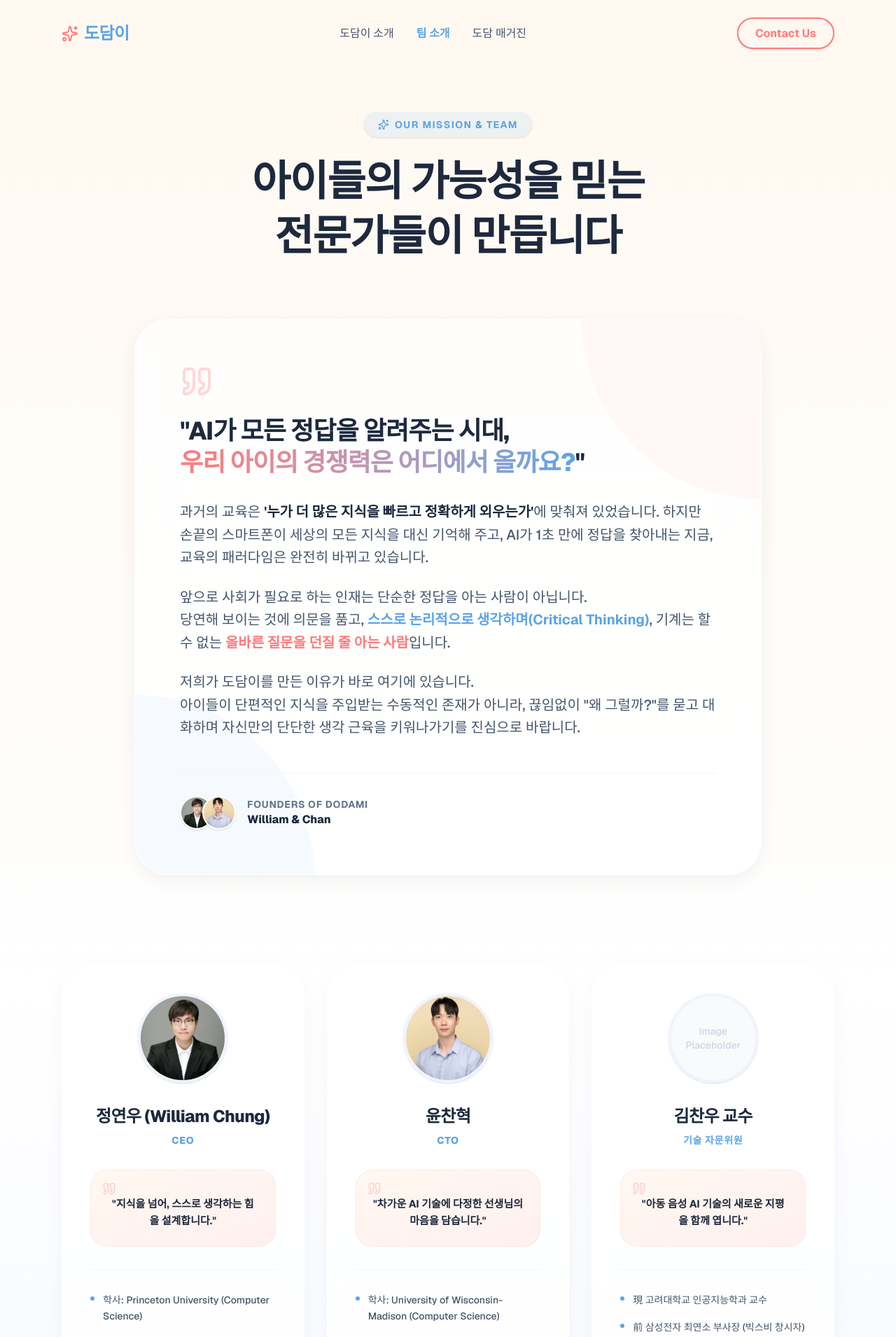
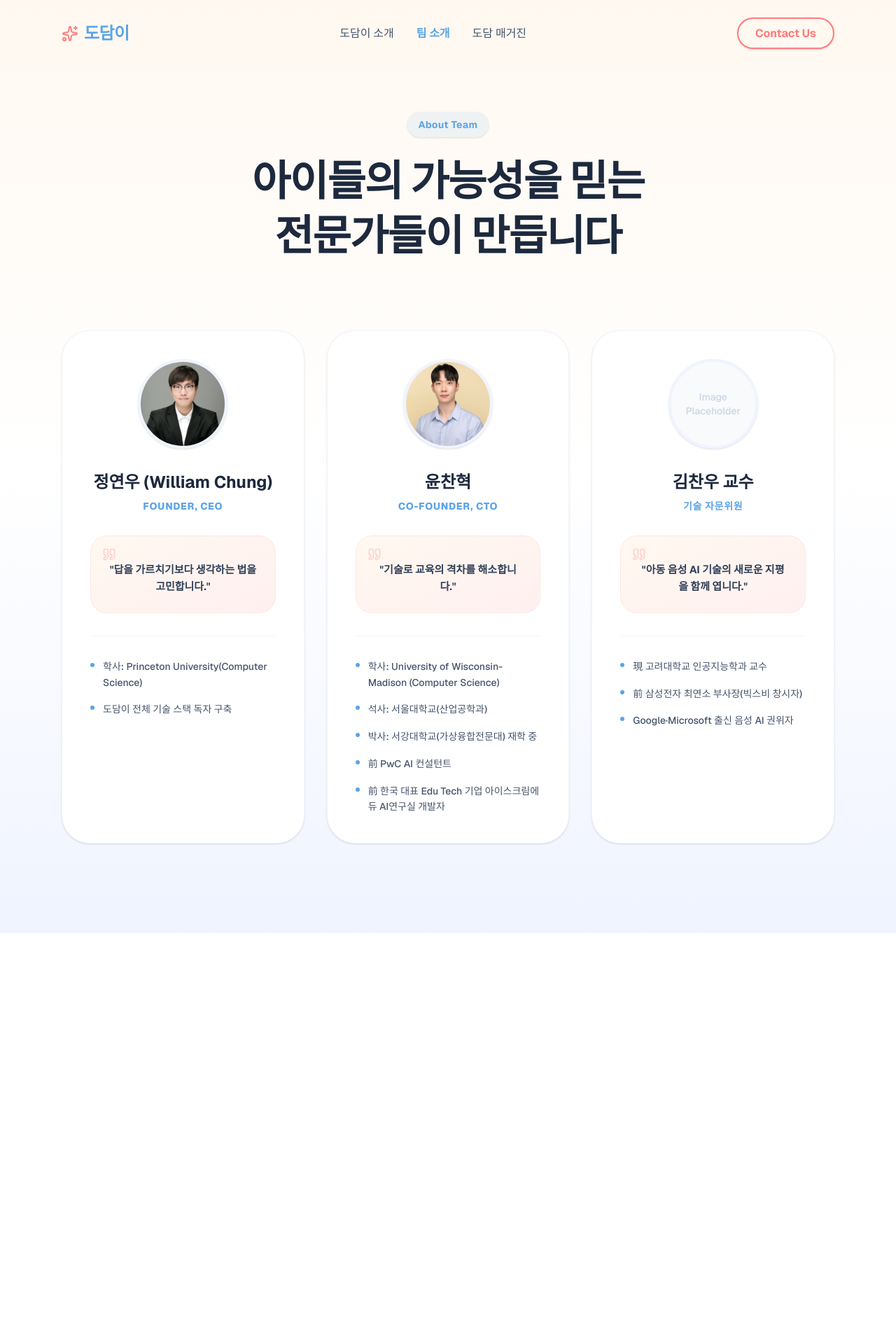
Before and after one commit to Mongsilee/dodami-web, a Next.js app: page /team in a window 1280 px wide. Shown: the top 1910 px of the page at 70% size. After the commit the page ends 1333 px from the top, so only its background shows below. Built offline with nearby package versions, Linux system fonts and the light colour scheme.

Commit message:
refactor: simplify TeamPage layout by removing modal and mission section while updating member details

```diff
--- a/src/app/team/page.tsx
+++ b/src/app/team/page.tsx
@@ -3,37 +3,33 @@ import React, { useState } from 'react';
 import { motion } from 'framer-motion';
 import Image from 'next/image';
 import GlobalHeader from '@/components/GlobalHeader';
-import SubscribeModal from '@/components/SubscribeModal';
-import { Quote, Sparkles, ArrowRight, Heart } from 'lucide-react';
+import { Quote } from 'lucide-react';
 
 export default function TeamPage() {
-  // 모달 상태 관리 추가
-  const [isModalOpen, setIsModalOpen] = useState(false);
-  const openModal = () => setIsModalOpen(true);
 
   type TeamMember = { name: string; role: string; quote: string; image?: string; details: string[] };
   const teamMembers: TeamMember[] = [
     {
       name: "정연우 (William Chung)",
-      role: "CEO",
-      image: "/images/Will.jpeg",
-      quote: "지식을 넘어, 스스로 생각하는 힘을 설계합니다.",
+      role: "Founder, CEO",
+      image: "/images/Will.jpeg", // <--- 윌리엄 대표님 사진 경로 추가 완료!
+      quote: "답을 가르치기보다 생각하는 법을 고민합니다.",
       details: [
-        "학사: Princeton University (Computer Science)",
+        "학사: Princeton University(Computer Science)",
         "도담이 전체 기술 스택 독자 구축"
       ]
     },
     {
       name: "윤찬혁",
-      role: "CTO",
-      quote: "차가운 AI 기술에 다정한 선생님의 마음을 담습니다.",
+      role: "Co-founder, CTO",
+      quote: "기술로 교육의 격차를 해소합니다.",
       image: "/images/Chan.jpeg",
       details: [
         "학사: University of Wisconsin-Madison (Computer Science)",
-        "석사: 서울대학교 (산업공학과)",
-        "박사: 서강대학교 (가상융합테크놀로지) 재학 중",
+        "석사: 서울대학교(산업공학과)",
+        "박사: 서강대학교(가상융합전문대) 재학 중",
         "前 PwC AI 컨설턴트",
-        "前 아이스크림에듀 AI연구실 데이터 엔지니어",
+        "前 한국 대표 Edu Tech 기업 아이스크림에듀 AI연구실 개발자",
       ]
     },
     {
@@ -42,7 +38,7 @@ export default function TeamPage() {
       quote: "아동 음성 AI 기술의 새로운 지평을 함께 엽니다.",
       details: [
         "現 고려대학교 인공지능학과 교수",
-        "前 삼성전자 최연소 부사장 (빅스비 창시자)",
+        "前 삼성전자 최연소 부사장(빅스비 창시자)",
         "Google·Microsoft 출신 음성 AI 권위자"
       ]
     }
@@ -53,32 +49,19 @@ export default function TeamPage() {
     visible: { opacity: 1, y: 0, transition: { duration: 0.8, ease: "easeOut" } }
   };
 
-  const staggerContainer = {
-    hidden: { opacity: 0 },
-    visible: {
-      opacity: 1,
-      transition: { staggerChildren: 0.2 }
-    }
-  };
-
   return (
-    <div className="min-h-screen bg-gradient-to-b from-[#FFF8F0] via-white to-[#F0F4FF] font-sans text-slate-800 pb-20 overflow-x-hidden">
+    <div className="min-h-screen bg-gradient-to-b from-[#FFF8F0] via-white to-[#F0F4FF] font-sans text-slate-800 pb-32">
       <GlobalHeader />
-      {/* 구독 모달 컴포넌트 추가 */}
-      <SubscribeModal isOpen={isModalOpen} onClose={() => setIsModalOpen(false)} />
 
       <main className="max-w-6xl mx-auto px-6 pt-40">
-
-        {/* Header Section */}
         <motion.div
           initial="hidden"
           animate="visible"
           variants={fadeInUp}
-          className="text-center mb-20"
+          className="text-center mb-24"
         >
-          <span className="bg-[#5BA4E6]/10 text-[#5BA4E6] font-bold px-5 py-2 rounded-full mb-6 inline-flex items-center gap-2 text-sm tracking-widest uppercase shadow-sm">
-            <Sparkles className="w-4 h-4" />
-            Our Mission & Team
+          <span className="bg-[#5BA4E6]/10 text-[#5BA4E6] font-bold px-4 py-2 rounded-full mb-6 inline-block text-sm tracking-wide shadow-sm">
+            About Team
           </span>
           <h1 className="text-4xl md:text-5xl lg:text-6xl font-extrabold tracking-tight text-slate-800 leading-[1.3]">
             아이들의 가능성을 믿는 <br className="hidden md:block" />
@@ -86,84 +69,29 @@ export default function TeamPage() {
           </h1>
         </motion.div>
 
-        {/* Our Mission / Founder's Letter Section */}
-        <motion.section
-          initial="hidden"
-          whileInView="visible"
-          viewport={{ once: true, margin: "-50px" }}
-          variants={fadeInUp}
-          className="mb-32 max-w-4xl mx-auto"
-        >
-          <div className="bg-white/80 backdrop-blur-xl p-10 md:p-16 rounded-[48px] border border-white/50 shadow-[0_8px_30px_rgb(0,0,0,0.06)] relative overflow-hidden">
-            <div className="absolute top-0 right-0 w-64 h-64 bg-[#FF7B7B]/5 rounded-bl-full pointer-events-none" />
-            <div className="absolute bottom-0 left-0 w-64 h-64 bg-[#5BA4E6]/5 rounded-tr-full pointer-events-none" />
-
-            <div className="relative z-10">
-              <Quote className="w-12 h-12 text-[#FF7B7B]/30 mb-6" />
-              <h2 className="text-3xl md:text-4xl font-extrabold text-slate-800 mb-8 leading-tight tracking-tight">
-                "AI가 모든 정답을 알려주는 시대, <br />
-                <span className="text-transparent bg-clip-text bg-gradient-to-r from-[#FF7B7B] to-[#5BA4E6]">우리 아이의 경쟁력은 어디에서 올까요?</span>"
-              </h2>
-
-              <div className="space-y-6 text-lg md:text-xl text-slate-600 font-medium leading-relaxed">
-                <p>
-                  과거의 교육은 <span className="text-slate-800 font-bold">'누가 더 많은 지식을 빠르고 정확하게 외우는가'</span>에 맞춰져 있었습니다.
-                  하지만 손끝의 스마트폰이 세상의 모든 지식을 대신 기억해 주고, AI가 1초 만에 정답을 찾아내는 지금, 교육의 패러다임은 완전히 바뀌고 있습니다.
-                </p>
-                <p>
-                  앞으로 사회가 필요로 하는 인재는 단순한 정답을 아는 사람이 아닙니다. <br className="hidden md:block" />
-                  당연해 보이는 것에 의문을 품고, <span className="text-[#5BA4E6] font-bold">스스로 논리적으로 생각하며(Critical Thinking)</span>,
-                  기계는 할 수 없는 <span className="text-[#FF7B7B] font-bold">올바른 질문을 던질 줄 아는 사람</span>입니다.
-                </p>
-                <p>
-                  저희가 도담이를 만든 이유가 바로 여기에 있습니다. <br />
-                  아이들이 단편적인 지식을 주입받는 수동적인 존재가 아니라, 끊임없이 "왜 그럴까?"를 묻고 대화하며 자신만의 단단한 생각 근육을 키워나가기를 진심으로 바랍니다.
-                </p>
-              </div>
-
-              <div className="mt-12 flex items-center gap-4 border-t border-slate-100 pt-8">
-                <div className="flex -space-x-4">
-                  {/* sizes="48px" 추가 완료 (성능 최적화 경고 해결) */}
-                  <div className="w-12 h-12 rounded-full border-2 border-white bg-slate-200 overflow-hidden relative shadow-sm">
-                    <Image src="/images/Will.jpeg" alt="William" fill sizes="48px" className="object-cover" />
-                  </div>
-                  <div className="w-12 h-12 rounded-full border-2 border-white bg-slate-200 overflow-hidden relative shadow-sm">
-                    <Image src="/images/Chan.jpeg" alt="Chan" fill sizes="48px" className="object-cover" />
-                  </div>
-                </div>
-                <div>
-                  <p className="text-sm text-slate-500 font-bold uppercase tracking-wider">Founders of Dodami</p>
-                  <p className="text-slate-800 font-extrabold">William & Chan</p>
-                </div>
-              </div>
-            </div>
-          </div>
-        </motion.section>
-
-        {/* Team Members Section */}
-        <div className="grid grid-cols-1 md:grid-cols-3 gap-8 mb-32">
+        <div className="grid grid-cols-1 md:grid-cols-3 gap-8">
           {teamMembers.map((member, i) => (
             <motion.div
               key={member.name}
               initial={{ opacity: 0, y: 50 }}
-              whileInView={{ opacity: 1, y: 0 }}
-              viewport={{ once: true, margin: "-50px" }}
+              animate={{ opacity: 1, y: 0 }}
               transition={{ duration: 0.6, delay: i * 0.2 }}
-              className="bg-white/80 backdrop-blur-md p-8 md:p-10 rounded-[40px] shadow-[0_8px_30px_rgb(0,0,0,0.04)] border border-white/50 flex flex-col items-center text-center"
+              whileHover={{ y: -10 }}
+              className="bg-white p-8 md:p-10 rounded-[40px] shadow-sm hover:shadow-xl transition-all border border-slate-100 flex flex-col items-center text-center group"
             >
-              <div className="relative w-32 h-32 rounded-full bg-slate-50 mb-8 flex items-center justify-center overflow-hidden border-4 border-[#F0F4FF] shadow-sm">
+              <div className="relative w-32 h-32 rounded-full bg-slate-50 mb-8 flex items-center justify-center overflow-hidden border-4 border-[#F0F4FF] shadow-sm transform group-hover:scale-105 transition-transform duration-500">
                 {member.image ? (
                   <Image src={member.image} alt={member.name} fill className="object-cover" sizes="128px" />
                 ) : (
                   <span className="text-slate-300 font-medium text-sm">Image<br />Placeholder</span>
                 )}
               </div>
-              <h3 className="text-2xl font-extrabold text-slate-800 mb-2 tracking-tight">{member.name}</h3>
+              <h3 className="text-2xl font-bold text-slate-800 mb-2">{member.name}</h3>
               <p className="text-[#5BA4E6] font-extrabold mb-8 text-sm uppercase tracking-wider">{member.role}</p>
 
               <div className="bg-gradient-to-br from-[#FFF8F0] to-[#FFF0F0] w-full p-6 rounded-3xl mb-8 relative border border-[#FF7B7B]/10">
                 <Quote className="absolute top-4 left-4 w-5 h-5 text-[#FF7B7B]/30" />
-                <p className="text-slate-800 font-bold leading-relaxed pt-3 relative z-10 text-[15px]">"{member.quote}"</p>
+                <p className="text-slate-700 font-bold leading-relaxed pt-3 relative z-10 text-[15px]">"{member.quote}"</p>
               </div>
 
               <ul className="text-left space-y-4 w-full border-t border-slate-100 pt-8">
@@ -177,38 +105,6 @@ export default function TeamPage() {
             </motion.div>
           ))}
         </div>
-
-        {/* Bottom Call To Action */}
-        <motion.div
-          initial="hidden"
-          whileInView="visible"
-          viewport={{ once: true, margin: "-50px" }}
-          variants={fadeInUp}
-          className="max-w-4xl mx-auto text-center bg-slate-800 p-12 md:p-16 rounded-[48px] shadow-2xl relative overflow-hidden"
-        >
-          <div className="absolute top-0 right-0 w-64 h-64 bg-gradient-to-br from-[#5BA4E6]/20 to-transparent rounded-bl-full pointer-events-none" />
-          <div className="absolute bottom-0 left-0 w-64 h-64 bg-gradient-to-tr from-[#FF7B7B]/20 to-transparent rounded-tr-full pointer-events-none" />
-
-          <Heart className="w-12 h-12 text-[#FF7B7B] mx-auto mb-6" />
-          <h2 className="text-3xl md:text-4xl font-extrabold text-white mb-6 leading-tight">
-            도담이와 함께 우리 아이의 <br className="hidden md:block" />
-            생각하는 힘을 기를 준비가 되셨나요?
-          </h2>
-          <p className="text-slate-300 text-lg mb-10 max-w-2xl mx-auto font-medium">
-            아이의 작은 호기심을 빛나는 생각으로 키워주는 첫걸음, <br className="hidden sm:block" />
-            지금 바로 다정한 AI 튜터를 만나보세요.
-          </p>
-
-          {/* onClick 속성을 추가하여 Link 대신 모달을 띄우도록 수정 완료 */}
-          <button
-            onClick={openModal}
-            className="group relative overflow-hidden rounded-full bg-white px-10 py-5 text-xl font-bold text-slate-800 shadow-xl transition-all duration-300 hover:scale-105 active:scale-95 flex items-center justify-center gap-3 mx-auto"
-          >
-            사전 체험하기
-            <ArrowRight className="w-6 h-6 transition-transform group-hover:translate-x-1" />
-          </button>
-        </motion.div>
-
       </main>
     </div>
   );
```
